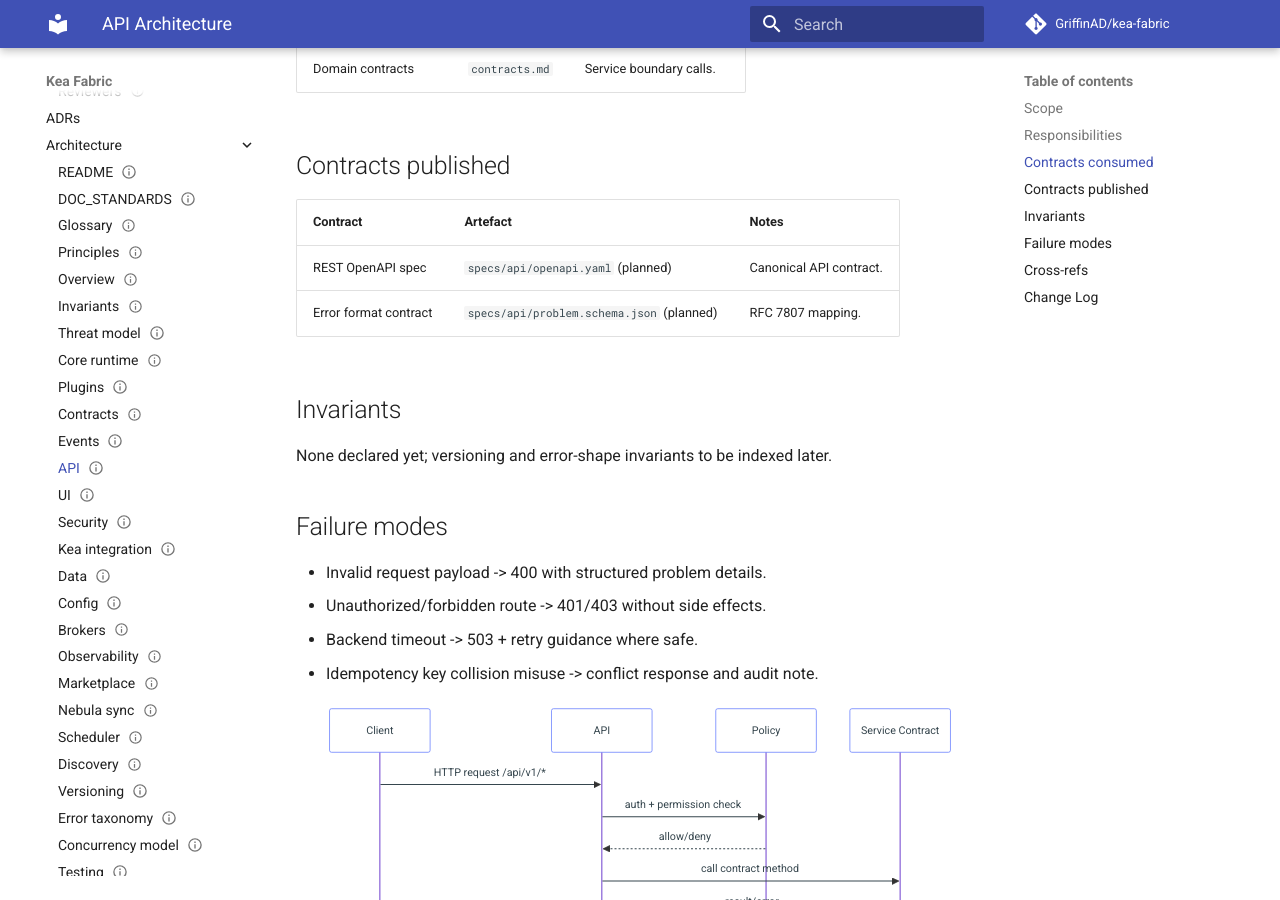
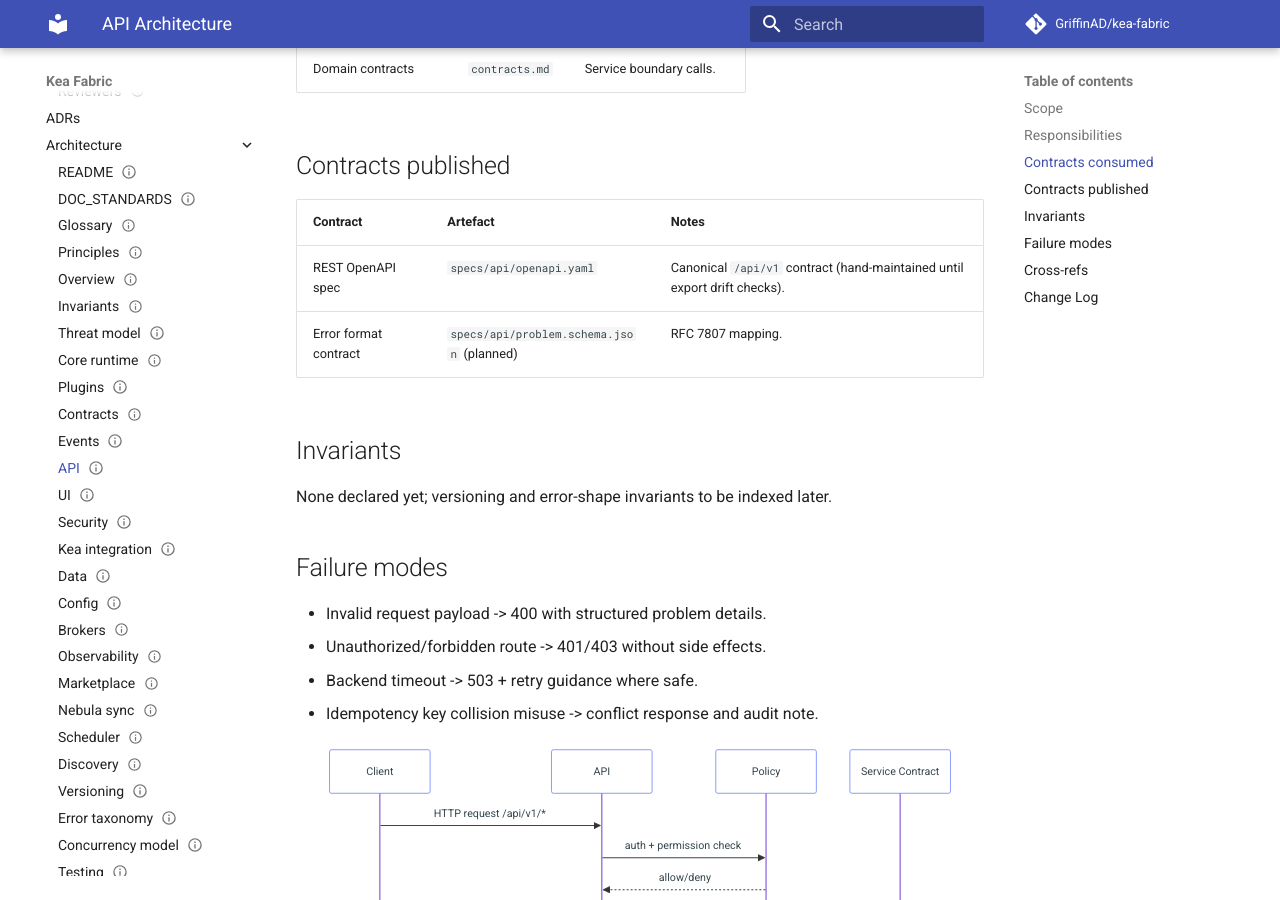
Before and after one commit to GriffinAD/dns-fabric, an MkDocs documentation site: the page built from docs/architecture/api.md, in a window 1280 px wide and 900 px high, scrolled down 635 px. Built offline with MkDocs 1.6.1 and Material for MkDocs 9.7.7, drawn with Linux system fonts in a browser that asks for light colours; comment, search, counter and statistics services are not loaded.

Commit message:
chore(specs): expand OpenAPI v1 mocks contract and dashboard layout schema
- Paths: meta, plugins, dhcp pools/clients/reservations, discovery, perf
- Kea-agnostic DTOs; ui_dashboard manifest fields for palette
- layout.schema.json: tile id, pluginId, hostControl, displayMode

Signed-off-by: GriffinAD <nigel.surridge@btinternet.com>

```diff
--- a/docs/architecture/api.md
+++ b/docs/architecture/api.md
@@ -36,7 +36,7 @@
 
 | Contract | Artefact | Notes |
 | --- | --- | --- |
-| REST OpenAPI spec | `specs/api/openapi.yaml` (planned) | Canonical API contract. |
+| REST OpenAPI spec | `specs/api/openapi.yaml` | Canonical `/api/v1` contract (hand-maintained until export drift checks). |
 | Error format contract | `specs/api/problem.schema.json` (planned) | RFC 7807 mapping. |
 
 ## Invariants
```
Also changed, not shown: architecture/api.md (+1 -1 lines), 2 other files.
